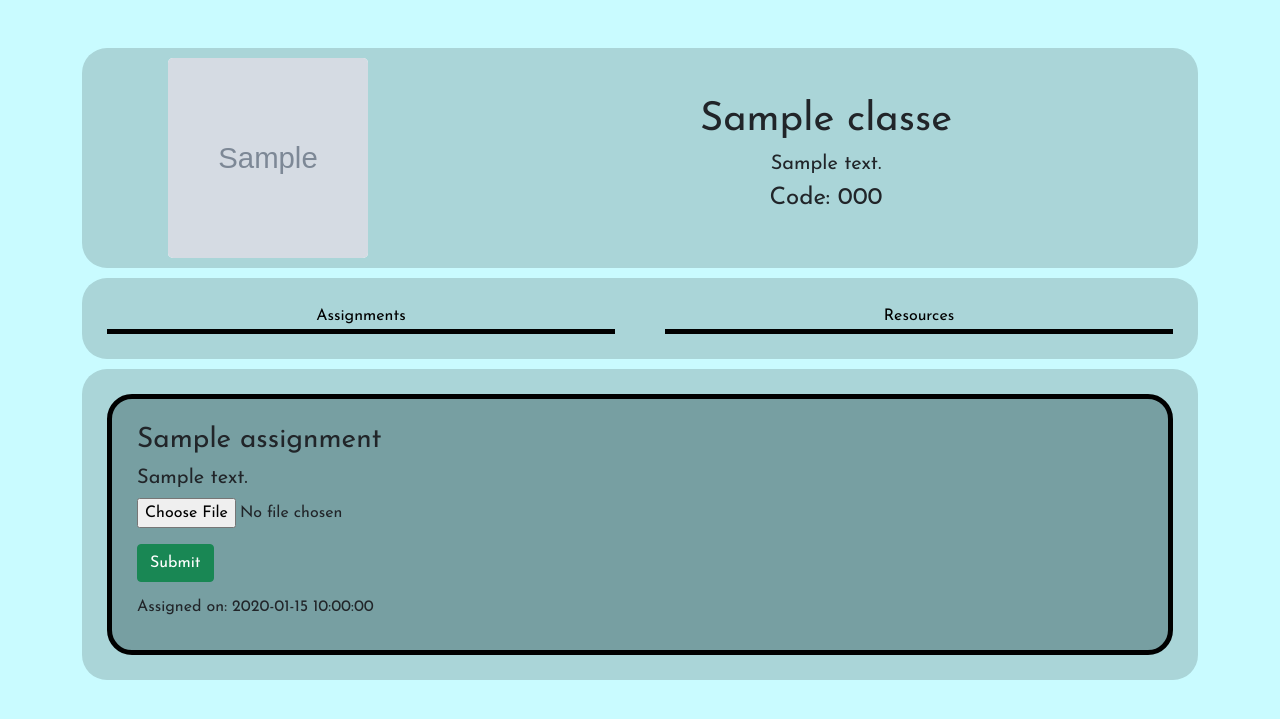
After one commit to natyavidhan/Classroom-clone, a Flask app: page /class/1/assignments in a window 1280 px wide. The commit adds this page. Shown: the top 719 px of the page. Run offline with Flask 2, Linux system fonts and the light colour scheme; the visitor is signed in with stand-in values (Sample User, id 1); grey boxes marked "Sample" are stand-in pictures; a database or web service that is not in the repository returns one stand-in record (values such as "Sample title").

Commit message:
added assignment submission endpoints

```diff
--- a/app.py
+++ b/app.py
@@ -78,10 +78,8 @@ def classPage(class_id):
         if 'user' in session:
             if database.classExists(class_id):
                 class_ = database.getClass(class_id)
-                if session['user']['_id'] == class_['by']:
-                    return render_template('teacherclass.html', class_=class_, user=session['user'])
-                elif session['user']['_id'] in class_['members']:
-                    return render_template('class.html', class_id=class_id, user=session['user'])
+                if session['user']['_id'] in class_['members']:
+                    return redirect(url_for('assignments', class_id=class_id))
                 else:
                     return redirect(url_for('home'))
             else:
@@ -100,6 +98,49 @@ def assignments(class_id):
     else:
         return redirect(url_for('home'))
 
+@app.route('/class/<class_id>/assignments/new', methods=['GET', 'POST'])
+def newAssignments(class_id):
+    if 'user' in session:
+        if request.method == 'GET':
+            if database.classExists(class_id):
+                class_ = database.getClass(class_id)
+                if session['user']['_id'] == class_['by']:
+                    assignments = database.getAssignments(class_id)
+                    return render_template('newAssignment.html', class_=class_, assignments=assignments, user=session['user'])
+                else:
+                    return redirect(url_for('home'))
+            else:
+                return "class doesn't exist"
+        else:
+            data = request.form.to_dict()
+            database.addAssignment(class_id, data['name'], data['description'], data['type'])
+            return redirect(url_for('assignments', class_id=class_id))
+    else:
+        return redirect(url_for('home'))
+
+@app.route('/answer/<assignment_id>', methods=['POST'])
+def answer(assignment_id):
+    if 'user' in session:
+        assignment = database.getAssignment(assignment_id)
+        if assignment is None:
+            return "assignment doesn't exist"
+        # allAns = j for j in assignment['answers']
+        class_ = database.getClass(assignment['class'])
+        # print([j for j in assignment['answers']])
+        print([list(l.keys())[0] for l in [j for j in assignment['answers']]])
+        if session['user']['_id'] in class_['members'] and session['user']['_id'] not in [list(l.keys())[0] for l in [j for j in assignment['answers']]]:
+            if assignment['type'] == 'Text':
+                data = request.form.to_dict()
+                database.addAnswer(assignment_id, session['user']['_id'], data['answer'])
+                return redirect(url_for('assignments', class_id=class_['_id']))
+            else:
+                file = request.files['answer']
+                fireStrg.child('answers/' + assignment_id + '/' + session['user']['email']).put(file)
+                url = fireStrg.child('answers/' + assignment_id + '/' + session['user']['email']).get_url(None)
+                database.addAnswer(assignment_id, url)
+                return redirect(url_for('assignments', class_id=class_['_id']))
+        else:
+            return redirect(url_for('assignments', class_id=class_['_id']))
 
 def handle_authorize(remote, token, user_info):
     if database.userExists(user_info['email']):
--- a/databases.py
+++ b/databases.py
@@ -91,20 +91,32 @@ class Database:
 
     def getResources(self, classID):
         resources = self.resources.find({'class': classID})
+        if resources is None:
+            return []
         return [resource for resource in resources]
 
-    def addAssignment(self, classID, name, description):
+    def addAssignment(self, classID, name, description, typ):
         self.assignments.insert_one({
             '_id': str(uuid4()),
             'class': classID,
             'name': name,
             'description': description,
+            'type': typ,
+            'answers': [],
             'created': datetime.datetime.now().strftime("%d %B %Y, %I:%M:%S %p")
         })
 
+    def addAnswer(self, assignmentID, userID, answer):
+        self.assignments.update_one({'_id': assignmentID}, {'$push': {'answers': {userID: answer}}})
+
     def getAssignments(self, classID):
         assignments = self.assignments.find({'class': classID})
+        if assignments is None:
+            return []
         return [assignment for assignment in assignments]
+
+    def getAssignment(self, assignmentID):
+        return self.assignments.find_one({'_id': assignmentID})
 
     def classExists(self, ID):
         return self.classes.find_one({'_id': ID}) is not None
--- a/static/css/class.css
+++ b/static/css/class.css
@@ -4,7 +4,7 @@
 
 .container{
     display: grid;
-    grid-template-rows: 1fr 100px 1fr;
+    /* grid-template-rows: 1fr 100px 1fr; */
     row-gap: 10px;
     column-gap: 10px;
 }
@@ -24,6 +24,19 @@
     border: none;
     border-bottom: 5px solid black;
     background-color: inherit;
+}
+
+.choose.new{
+    height: 50px;
+}
+
+.assignment{
+    margin: 25px;
+    padding: 25px;
+    border: none;
+    border: 5px solid black;
+    background-color: #779fa2;
+    border-radius: 25px;
 }
 
 @media (min-width: 770px){
--- /dev/null
+++ b/templates/assignments.html
@@ -0,0 +1,49 @@
+{% extends 'base.html' %}
+{% block title %}
+    {{class_['name']}}
+{% endblock title %}
+{% block content %}
+<link rel="stylesheet" href="/static/css/class.css">
+<div class="container mt-5 mb-5">
+    <div class="top-box">
+        <img src="{{class_['image']}}" alt="" class="classimg">
+        <div class="content text-center">
+            <h1>{{class_['name']}}</h1>
+            <h5>{{class_['description']}}</h5>
+            <h4>Code: {{class_['code']}}</h4>
+        </div>
+    </div>
+    <div class="selection">
+        <button class="choose">Assignments</button>
+        <button class="choose">Resources</button>
+    </div>
+    <div class="stream">
+        {% if user['_id'] == class_['by'] %}
+            <button class="choose new" id="new">New</button>
+        {% endif %}
+        {% for assignment in assignments %}
+            <div class="assignment">
+                <form action="/answer/{{assignment['_id']}}" method="post">
+                    <h3>{{assignment['name']}}</h3>
+                    <h5>{{assignment['description']}}</h5>
+                    {% if assignment['type'] == 'Text' %}
+                        <textarea name="answer" id="answer" cols="100" rows="2"></textarea>
+                    {% else %}
+                        <input type="file" class="mb-3" name="answer" id="answer">
+                    {% endif %}
+                    <br>
+                    <button class="btn btn-success mb-3" type="submit" id="submit">Submit</button>
+                    <h6>Assigned on: {{assignment['created']}}</h6>
+                </form>
+            </div>
+        {% endfor %}
+    </div>
+</div>
+<script>
+    $(document).ready(function(){
+        $('.new').click(function(){
+            window.location.href = "/class/{{class_['_id']}}/assignments/new";
+        });
+    });
+</script>
+{% endblock content %}
```
Also changed, not shown: templates/newAssignment.html (added, +27 -0 lines).
